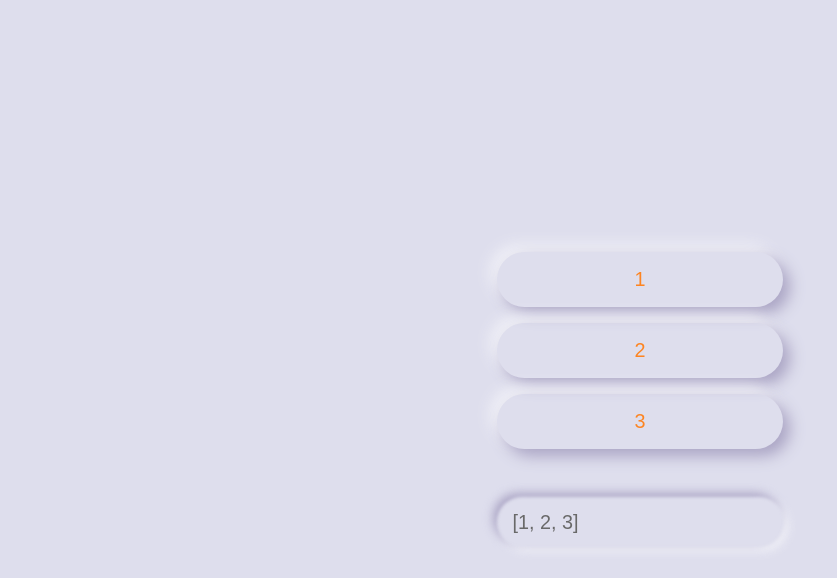
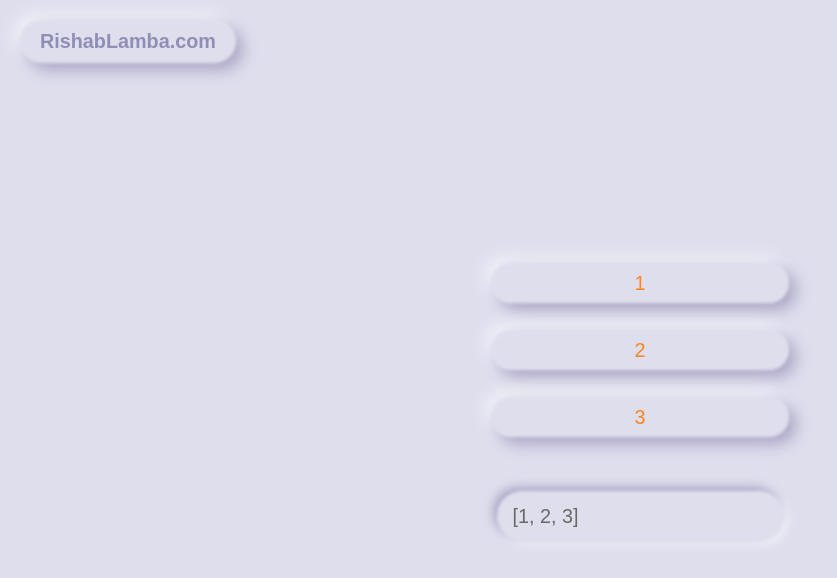
Before and after one commit to Rikki407/ramp-task, a React (Vite) app: page / in a window 1280 px wide. Shown: the top 578 px of the page, without its empty margins (0-837 px from the left). Built offline with nearby package versions, Linux system fonts and the light colour scheme.

Commit message:
task completed

```diff
--- a/src/App.css
+++ b/src/App.css
@@ -1,13 +1,5 @@
 :root {
     --main-color: #fd8421;
-    --main-color-light: #f39b53;
-    --main-color-shadow: #d16a15;
-    --accent-color: #fd8421;
-
-    --hole-neutral: #aeaecb;
-    --hole-light: #cbcbdb;
-    --hole-shadow: #9595b0;
-    --thumb-shine: rgba(255, 255, 255, 0.4);
 
     --l-neutral: #dedeed;
     --l-light: #f1f1f7;
@@ -31,6 +23,41 @@ body {
     place-items: center;
 }
 
+.title {
+    position: absolute;
+    left: 20px;
+    top: 20px;
+    z-index: 1;
+    padding: 10px 20px;
+    display: grid;
+    place-items: center;
+}
+
+.title > a {
+    color: var(--l-object);
+    font-size: 1.1em;
+    text-decoration: none;
+    font-weight: bold;
+}
+
+.title:before {
+    content: '';
+    width: 100%;
+    height: 100%;
+    z-index: -1;
+    border-radius: 32px;
+    filter: blur(1.5px);
+    position: absolute;
+    transition-duration: 300ms;
+    background: var(--l-neutral);
+    box-shadow: 7px 7px 15px var(--l-shadow), -7px -7px 15px var(--l-light);
+}
+.title:hover:before {
+    filter: blur(1.5px);
+    box-shadow: -4px -4px 10px var(--l-shadow), 4px 4px 10px var(--l-light);
+    color: var(--main-color);
+}
+
 .neu-input-container {
     position: relative;
     height: 50px;
@@ -50,7 +77,6 @@ body {
 }
 
 .neu-input-container > input {
-    /* To remove default styles appplied by webkit browsers */
     -webkit-appearance: none;
     margin: 0;
     width: 100%;
@@ -62,7 +88,6 @@ body {
     color: dimgrey;
 }
 .neu-input-container > input:focus {
-    /* To remove default (mostly blue) outline appplied by browsers on :focus */
     outline: 0;
 }
 
--- a/src/App.jsx
+++ b/src/App.jsx
@@ -7,9 +7,18 @@ function App() {
     const [input, setInput] = useState('[1, 2, 3]');
     const handleChange = (e) => setInput(e.target.value);
     return (
+        <>
+            <div className="title">
+                <a className="title-link" href="https://www.rishablamba.com/">
+                    RishabLamba.com
+                </a>
+            </div>
             <div>
                 <Ramp input={input} />
-            <div className="neu-input-container" style={{ marginBottom: 10 }}>
+                <div
+                    className="neu-input-container"
+                    style={{ marginBottom: 10 }}
+                >
                     <input
                         placeholder="Input Prop"
                         onChange={handleChange}
@@ -17,6 +26,7 @@ function App() {
                     />
                 </div>
             </div>
+        </>
     );
 }
 
--- a/src/components/Ramp.css
+++ b/src/components/Ramp.css
@@ -37,12 +37,26 @@
 }
 .list-item {
     width: 90%;
-    margin: 8px 0;
+    margin: 6px 0;
     display: grid;
     place-items: center;
     font-size: 1.1em;
     padding: 0 14px;
     border-radius: 28px;
+    z-index: 1;
     color: var(--main-color);
+}
+
+.list-item:before {
+    content: '';
+    width: 90%;
+    z-index: -1;
+    margin: 8px 0;
+    padding: 20px;
+    border-radius: 28px;
+    filter: blur(1.5px);
+    position: absolute;
+    transition-duration: 300ms;
+    background: var(--l-neutral);
     box-shadow: 7px 7px 15px var(--l-shadow), -7px -7px 15px var(--l-light);
 }
```
Lines whose indentation alone changed are shown as unchanged.
